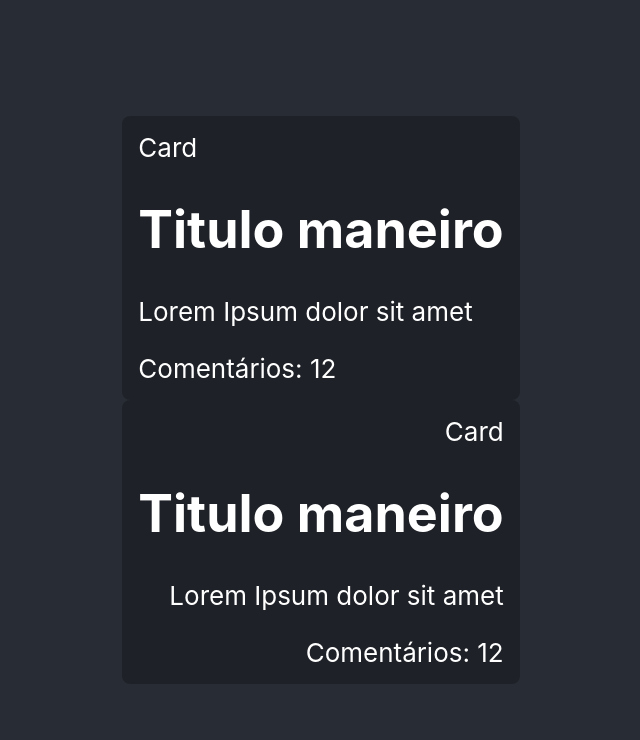
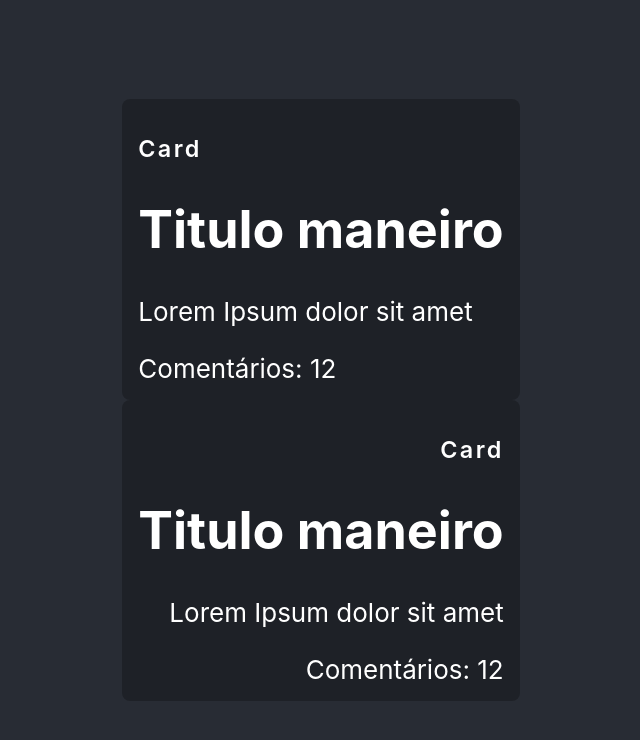
Before and after one commit to tatoap/especialista_react_project, a React (Create React App) app: page / in a window 1280 px wide. Shown: the top 740 px of the page, without its empty margins (319-959 px from the left). Built offline with nearby package versions, Linux system fonts and the light colour scheme.

Commit message:
Estilizando componentes com Styled Components

```diff
--- a/package.json
+++ b/package.json
@@ -13,6 +13,7 @@
     "react": "^17.0.2",
     "react-dom": "^17.0.2",
     "react-scripts": "5.0.0",
+    "styled-components": "^5.3.5",
     "typescript": "^4.6.2",
     "web-vitals": "^2.1.4"
   },
@@ -39,5 +40,8 @@
       "last 1 firefox version",
       "last 1 safari version"
     ]
+  },
+  "devDependencies": {
+    "@types/styled-components": "^5.1.25"
   }
 }
--- /dev/null
+++ b/src/components/Card.styles.ts
@@ -0,0 +1,15 @@
+import styled from "styled-components";
+
+export const Wrapper = styled.div<{ align: 'left' | 'center' | 'right' }>`
+    background-color: rgba(0,0,0,.25);
+    border-radius: 8px;
+    padding: 16px;
+    text-align: ${props => props.align};
+`
+
+export const Title = styled.h2`
+    font-size: 0.9em;
+    text-transform; uppercase;
+    letter-spacing: 0.1em;
+    font-weight: 600;
+`
--- a/src/components/Card.tsx
+++ b/src/components/Card.tsx
@@ -1,5 +1,5 @@
-import { PropsWithChildren } from "react"
-import './Card.css'
+import { PropsWithChildren } from "react";
+import * as C from './Card.styles';
 
 type CardProps = PropsWithChildren<{
     title: string
@@ -7,8 +7,8 @@
 }>
 
 export default function Card (props: CardProps) {
-    return <div className={ `Card ${props.align || 'center'}` }>
-        <div>{ props.title }</div>
+    return <C.Wrapper align={props.align || 'left'}>
+        <C.Title>{ props.title }</C.Title>
         { props.children }
-    </div>
+    </C.Wrapper>
 }
```
Also changed, not shown: 1 other file (tests, documents, lock files or other folders).
